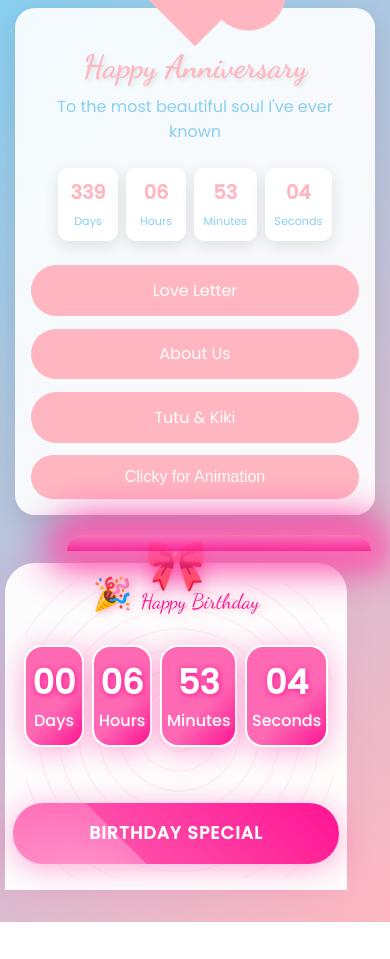
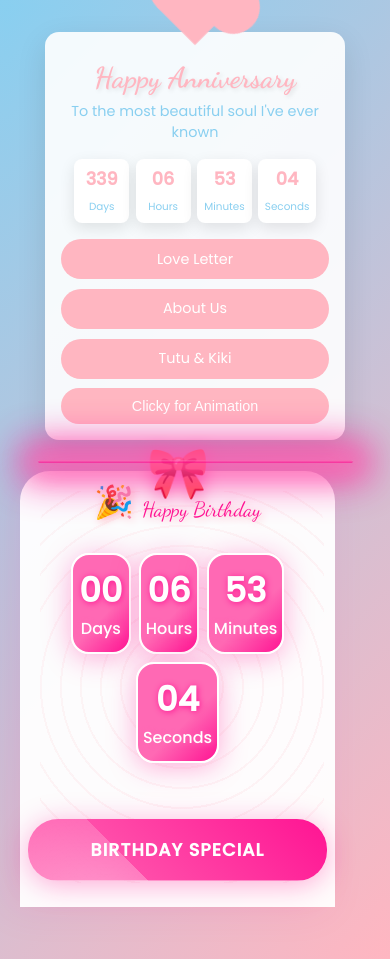
Before and after one commit to youssefhatem999/for_tutu, a plain HTML site: page index.html in a window 390 px wide. Before the commit the page ends 922 px from the top, so only its background shows below. Drawn offline with Linux system fonts and the light colour scheme.

Commit message:
Add files via upload

```diff
--- a/styles.css
+++ b/styles.css
@@ -18,7 +18,9 @@ body {
     display: flex;
     justify-content: center;
     align-items: center;
-    overflow: hidden;
+    overflow-x: hidden;
+    overflow-y: auto;
+    padding: 1rem;
 }
 
 .container {
@@ -30,12 +32,10 @@ body {
     box-shadow: 0 10px 30px var(--shadow);
     max-width: 800px;
     width: 90%;
-    height: 100%;
     display: flex;
     flex-direction: column;
     justify-content: center;
-    margin-top: 2.5rem;
-    margin-bottom: 2.5rem;
+    margin: 2.5rem auto;
 }
 
 .heart-container {
@@ -306,125 +306,223 @@ body {
 }
 
 @media (max-width: 768px) {
+    body {
+        padding: 0.5rem;
+    }
+
+    .main-flex {
+        padding: 0.5rem;
+        gap: 1rem;
+    }
+
+    .left-section, .right-section {
+        width: 100%;
+        min-height: auto;
+        padding: 0.5rem;
+    }
+
     .container {
+        margin: 0.5rem auto;
         padding: 1.5rem;
-        margin: 1rem;
-        width: 95%;
+        border-radius: 16px;
     }
 
     .title {
-        font-size: 2.5rem;
-        margin: 1.5rem 0 0.5rem;
+        font-size: 2.2rem;
+        margin: 0.8rem 0 0.4rem;
     }
 
     .subtitle {
-        font-size: 1rem;
-        margin-bottom: 1.5rem;
+        font-size: 0.95rem;
+        margin-bottom: 0.8rem;
+        padding: 0 0.5rem;
     }
 
     .heart {
-        width: 70px;
-        height: 70px;
+        width: 50px;
+        height: 50px;
     }
 
     .heart:before,
     .heart:after {
-        width: 70px;
-        height: 70px;
+        width: 50px;
+        height: 50px;
     }
 
     .heart:before {
-        left: -35px;
+        left: -25px;
     }
 
     .heart:after {
-        top: -35px;
+        top: -25px;
     }
 
     .countdown {
-        gap: 0.5rem;
-        margin: 1.5rem 0;
+        flex-wrap: wrap;
+        gap: 0.4rem;
+        margin: 1rem 0;
     }
 
     .countdown-item {
-        padding: 0.8rem;
-        min-width: 70px;
+        min-width: 65px;
+        padding: 0.4rem;
+        border-radius: 8px;
     }
 
     .countdown-item span:first-child {
-        font-size: 1.5rem;
+        font-size: 1.3rem;
     }
 
     .countdown-item span:last-child {
-        font-size: 0.7rem;
+        font-size: 0.65rem;
     }
 
     .buttons {
         flex-direction: column;
-        gap: 0.8rem;
-        margin-top: 1.5rem;
+        gap: 0.6rem;
+        margin-top: 1rem;
     }
 
     .btn {
         width: 100%;
-        padding: 0.8rem 1.5rem;
+        padding: 0.7rem 1.2rem;
+        font-size: 0.95rem;
+        border-radius: 25px;
     }
 
     .birthday-btn {
-        padding: 1rem 2rem;
-        font-size: 1rem;
+        padding: 0.7rem 1.2rem;
+        font-size: 0.95rem;
     }
 
     .birthday-btn::after {
-        font-size: 1.2rem;
-        top: -10px;
-        right: -10px;
+        font-size: 1.1rem;
+    }
+
+    .rift-divider {
+        width: 85%;
+        height: 3px;
+        margin: 0.5rem auto;
+    }
+
+    .rift-effect {
+        box-shadow: 0 0 12px 3px #FF69B4, 0 0 20px 6px #FF1493;
+    }
+
+    .birthday-rift {
+        padding: 1.2rem 1rem;
+        border-radius: 16px;
+        margin: 0.5rem auto;
+    }
+
+    .rift-title {
+        font-size: 1.6rem;
+        margin-bottom: 1rem;
+    }
+
+    .birthday-countdown {
+        flex-wrap: wrap;
+        gap: 0.4rem;
+        margin: 0.8rem 0 1.2rem;
+    }
+
+    .birthday-item {
+        min-width: 65px;
+        padding: 0.4rem;
+        border-radius: 12px;
+    }
+
+    .birthday-item span:first-child {
+        font-size: 1.3rem;
+    }
+
+    .birthday-item span:last-child {
+        font-size: 0.65rem;
+    }
+
+    .birthday-ribbon {
+        font-size: 2.2rem;
+        top: -25px;
     }
 }
 
-/* Additional mobile optimizations for very small screens */
 @media (max-width: 480px) {
+    body {
+        padding: 0.25rem;
+    }
+
+    .main-flex {
+        padding: 0.25rem;
+        gap: 0.5rem;
+    }
+
     .container {
+        margin: 0.25rem auto;
         padding: 1rem;
-        margin: 0.5rem;
+        border-radius: 14px;
     }
 
     .title {
-        font-size: 2rem;
+        font-size: 1.8rem;
+    }
+
+    .subtitle {
+        font-size: 0.9rem;
     }
 
     .countdown-item {
-        min-width: 60px;
-        padding: 0.6rem;
+        min-width: 55px;
     }
 
     .countdown-item span:first-child {
-        font-size: 1.2rem;
+        font-size: 1.1rem;
     }
 
     .floating-hearts i {
-        font-size: 1.2rem;
+        font-size: 0.9rem;
+    }
+
+    .birthday-ribbon {
+        font-size: 1.8rem;
+        top: -20px;
+    }
+
+    .rift-title {
+        font-size: 1.4rem;
+    }
+
+    .birthday-rift {
+        padding: 1rem 0.8rem;
+        border-radius: 14px;
+    }
+
+    .btn {
+        padding: 0.6rem 1rem;
+        font-size: 0.9rem;
     }
 }
 
-/* Landscape mode optimizations */
 @media (max-height: 500px) and (orientation: landscape) {
     .container {
-        padding: 1rem;
-        margin: 0.5rem;
+        margin: 0.5rem auto;
+        padding: 0.8rem;
     }
 
     .title {
-        font-size: 2rem;
-        margin: 1rem 0 0.5rem;
+        font-size: 1.6rem;
+        margin: 0.4rem 0;
     }
 
     .countdown {
-        margin: 1rem 0;
+        margin: 0.6rem 0;
     }
 
     .buttons {
-        margin-top: 1rem;
+        margin-top: 0.6rem;
+    }
+
+    .birthday-rift {
+        padding: 0.8rem;
     }
 }
 
@@ -499,8 +597,9 @@ body {
     justify-content: center;
     align-items: center;
     gap: 0;
-    min-height: 100vh;
+    min-height: auto;
     background: linear-gradient(135deg, var(--baby-blue), var(--baby-pink));
+    padding: 1rem;
 }
 .left-section {
     flex: 1.3 1 0%;
@@ -666,15 +765,15 @@ body {
         min-width: 0;
     }
     .rift-divider {
-        width: 100%;
-        height: 40px;
+        width: 80%;
+        height: 4px;
+        margin: 1rem auto;
     }
     .rift-effect {
-        width: 80%;
-        height: 16px;
-        min-height: 0;
-        border-radius: 50px 50px 0 0;
-        margin: 0 auto;
+        width: 100%;
+        height: 100%;
+        border-radius: 4px;
+        box-shadow: 0 0 15px 4px #FF69B4, 0 0 25px 8px #FF1493;
     }
     .birthday-rift {
         border-radius: 30px 30px 0 0;
@@ -683,6 +782,14 @@ body {
     }
 }
 @media (max-width: 700px) {
+    .rift-divider {
+        width: 90%;
+        height: 3px;
+        margin: 0.5rem auto;
+    }
+    .rift-effect {
+        box-shadow: 0 0 10px 3px #FF69B4, 0 0 20px 6px #FF1493;
+    }
     .birthday-rift {
         padding: 1.2rem 0.5rem;
         min-width: 0;
```
